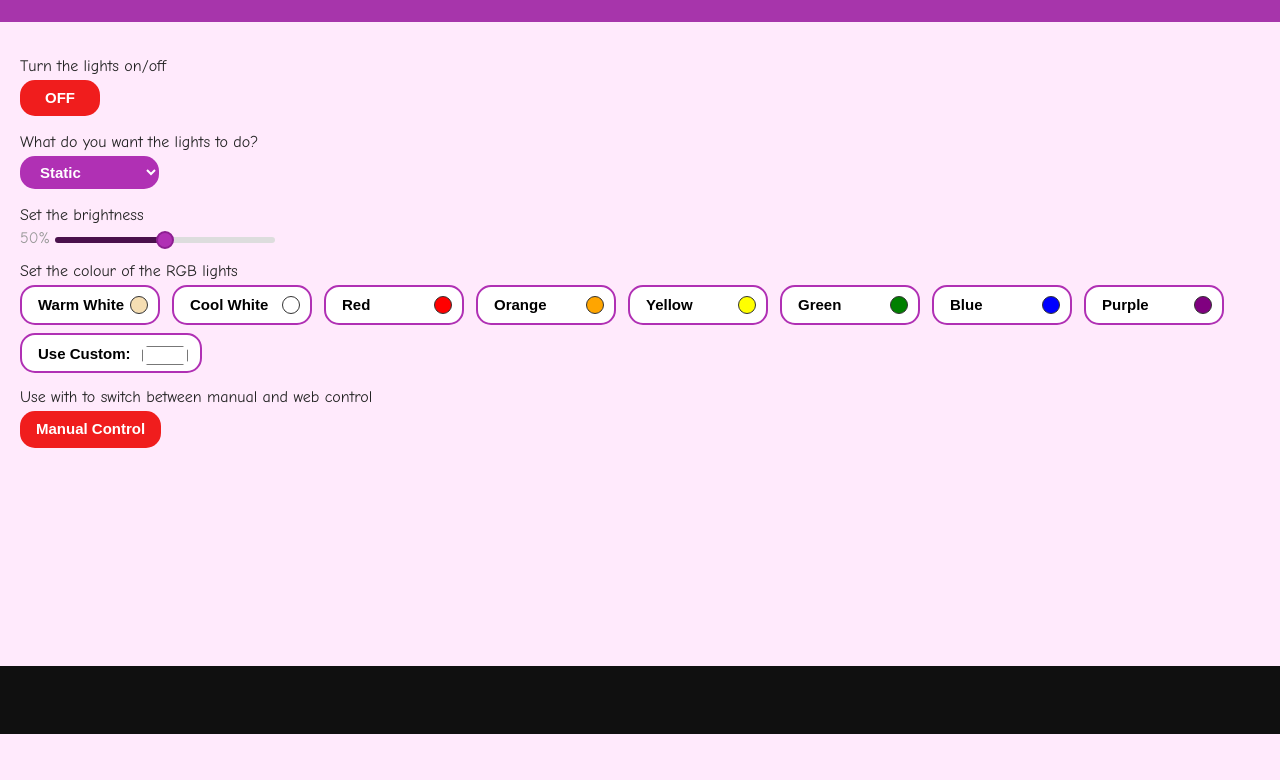
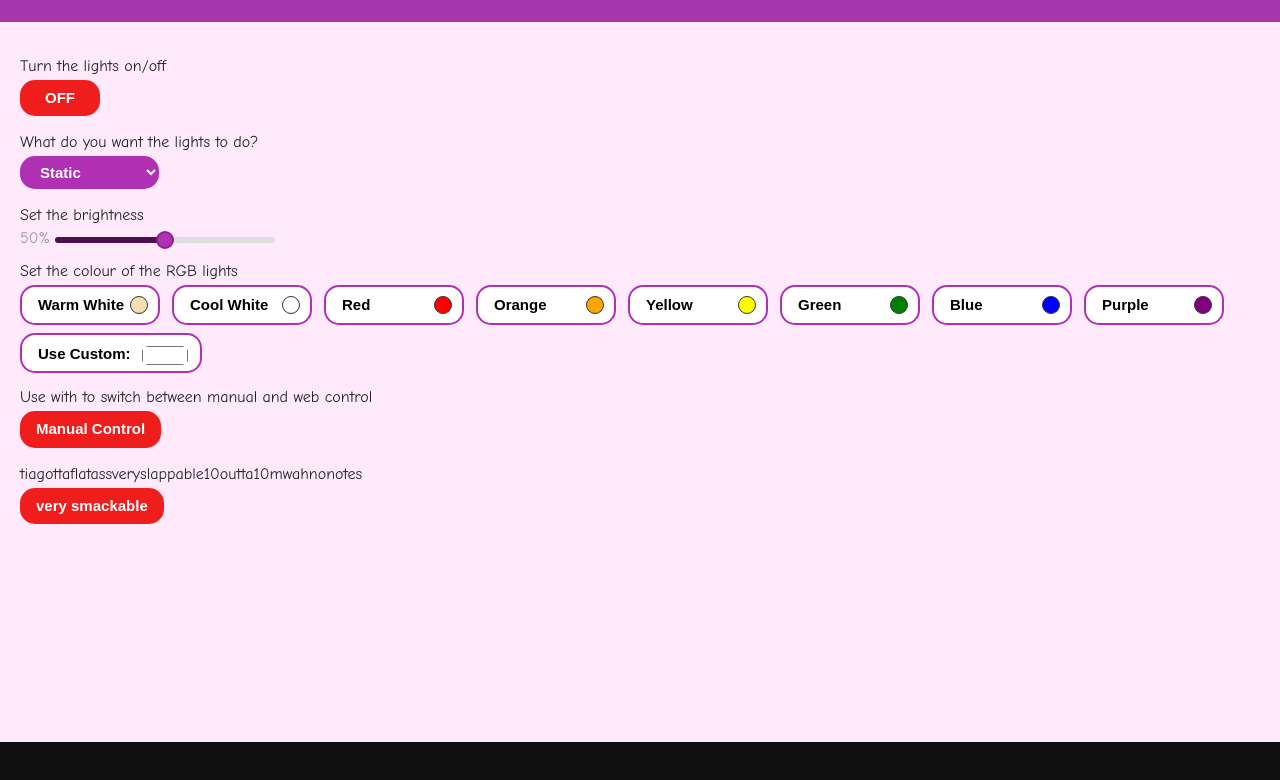
Before and after one commit to nicotinepatch/LEDMod, a website: page public/index.html in a window 1280 px wide. Shown: the part 106-886 px from the top of the page. Before the commit the page ends 840 px from the top, so only its background shows below. Drawn offline with Linux system fonts and the light colour scheme.

Commit message:
FUCKADOODLEDOOOOOOOOOOOOOOOO

```diff
--- a/public/index.html
+++ b/public/index.html
@@ -84,6 +84,9 @@
         <p>Use with to switch between manual and web control</p>
         <input type="button" value="Manual Control" class="toggle-btn" id="toggle-btn-control">
 
+        <p>tiagottaflatassveryslappable10outta10mwahnonotes</p>
+        <input type="button" class="toggle-btn" name="tiagottaflatass" value="very smackable">
+
     </main>
 
     <footer>
```
